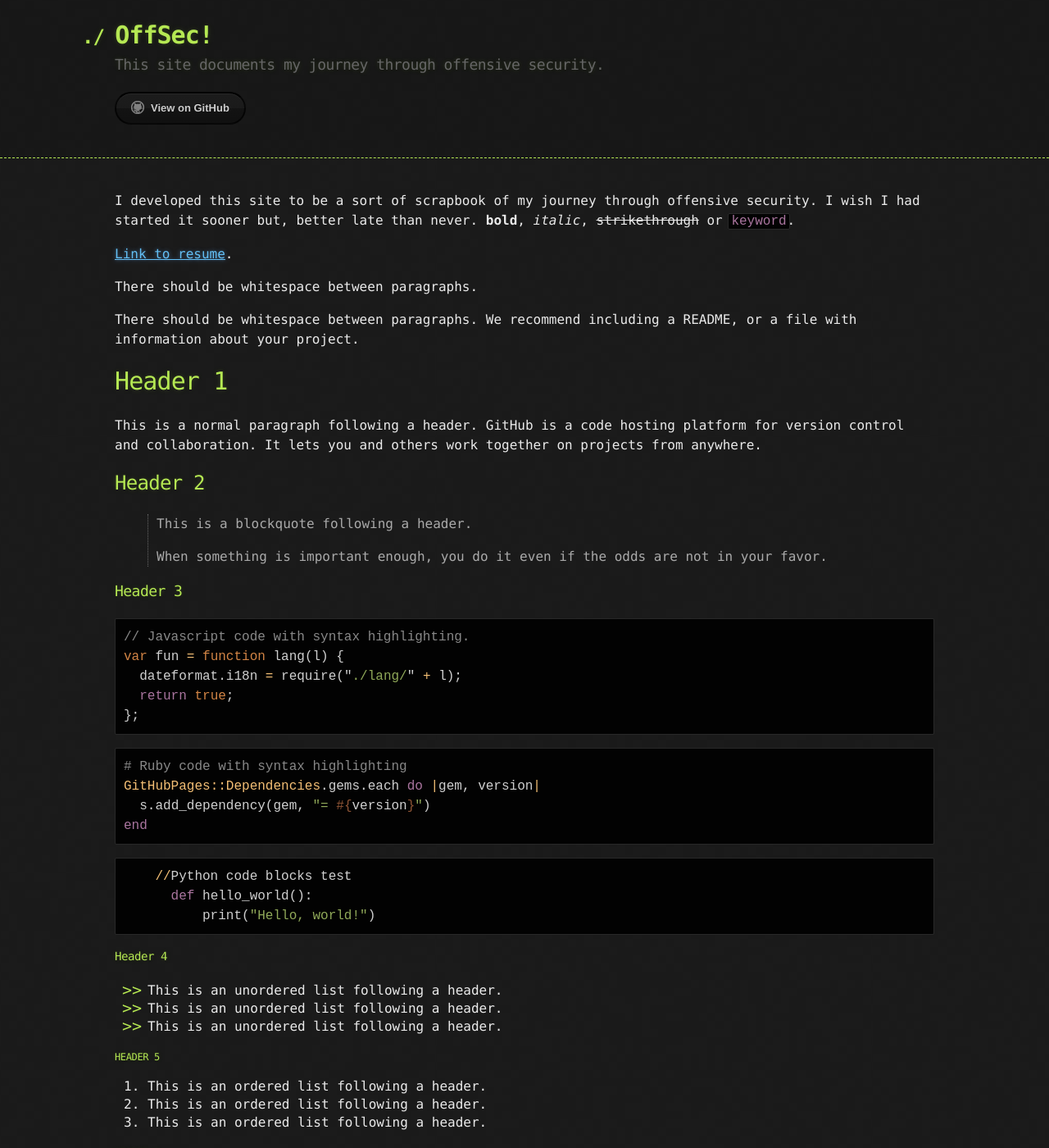
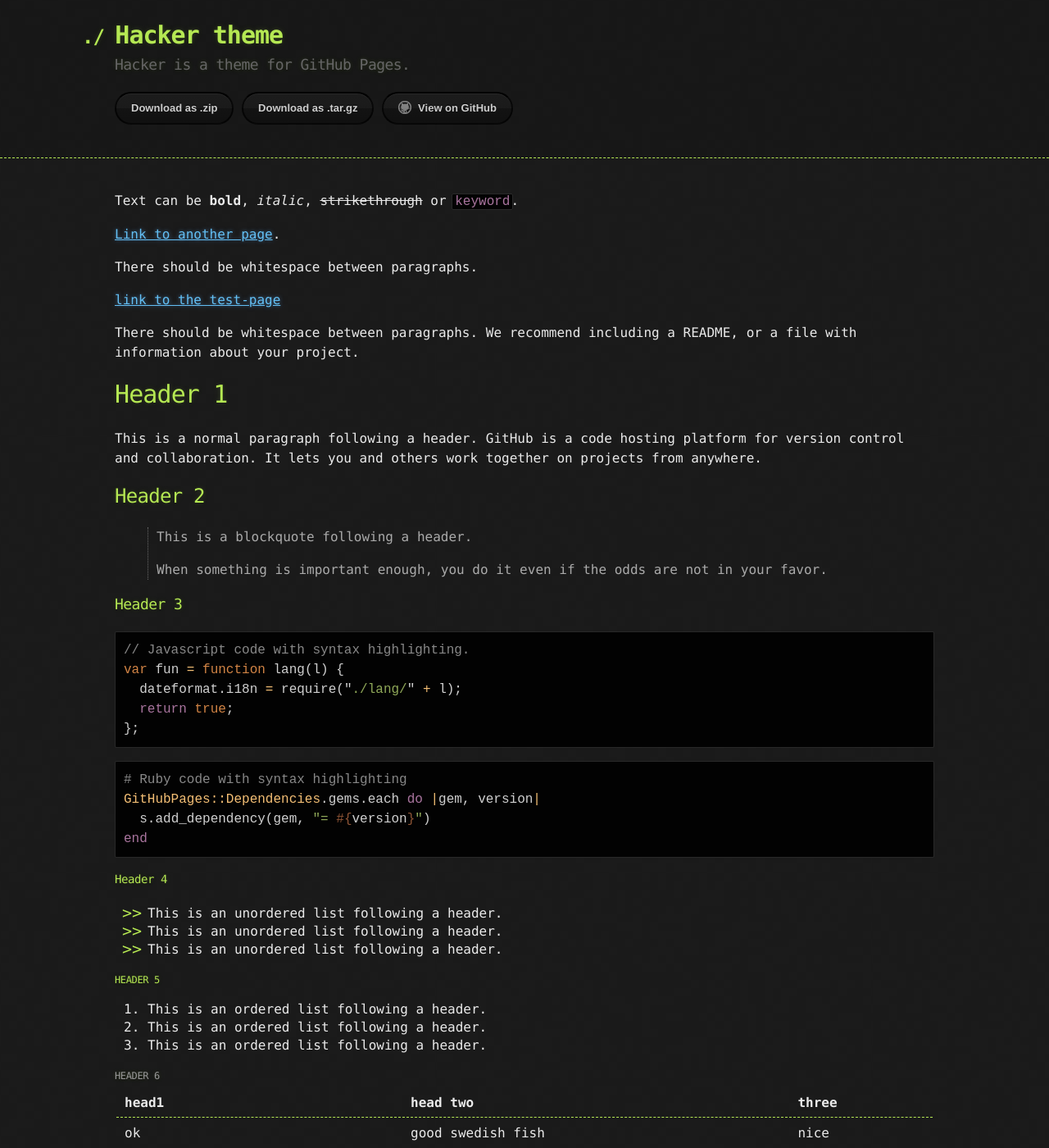
Before and after one commit to j3r1ch0/j3r1ch0.github.io, a Jekyll site: the page built from index.md, in a window 1280 px wide and 1400 px high. Shown: the whole window at 82% size. Built offline with Jekyll 4.4.1, drawn with Linux system fonts in a browser that asks for light colours.

Commit message:
Trying to get multiple pages working

````diff
--- a/_config.yml
+++ b/_config.yml
@@ -1,5 +1,5 @@
-title: OffSec!
-description: This site documents my journey through offensive security.
-show_downloads: false
+title: Hacker theme
+description: Hacker is a theme for GitHub Pages.
+show_downloads: true
 google_analytics:
 theme: jekyll-theme-hacker
--- a/index.md
+++ b/index.md
@@ -2,11 +2,13 @@
 layout: default
 ---
 
-I developed this site to be a sort of scrapbook of my journey through offensive security. I wish I had started it sooner but, better late than never. **bold**, _italic_, ~~strikethrough~~ or `keyword`.
+Text can be **bold**, _italic_, ~~strikethrough~~ or `keyword`.
 
-[Link to resume](./resume.md).
+[Link to another page](./another-page.html).
 
 There should be whitespace between paragraphs.
+
+[link to the test-page](pages/test-page.md)
 
 There should be whitespace between paragraphs. We recommend including a README, or a file with information about your project.
 
@@ -35,12 +37,6 @@ var fun = function lang(l) {
 GitHubPages::Dependencies.gems.each do |gem, version|
   s.add_dependency(gem, "= #{version}")
 end
-```
-
-```python
-    //Python code blocks test
-      def hello_world():
-          print("Hello, world!")
 ```
 
 #### Header 4
````
Also changed, not shown: README.md, 1 other file.
